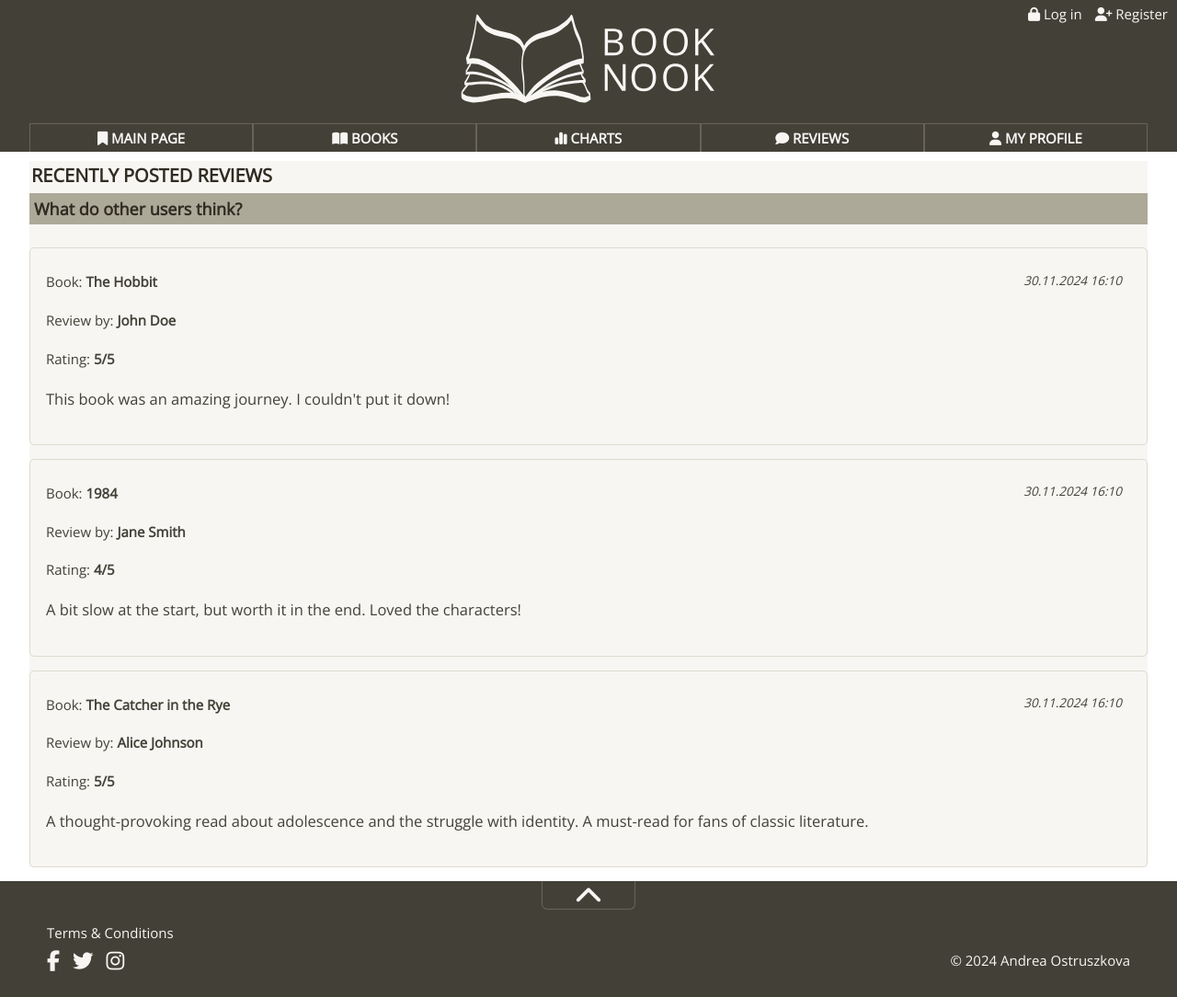
After one commit to AndreaOstruszka/ZWA-project-web-app, a PHP site: page /reviews.php in a window 1280 px wide. The commit adds this page. Shown: the whole page at 92% size. Run offline with PHP 8.4, Linux system fonts and the light colour scheme; some libraries are stand-ins or nearby versions.

Commit message:
Added reviews.php and review_edit.php

```diff
--- a/frontend_new/header.php
+++ b/frontend_new/header.php
@@ -18,7 +18,7 @@
             <li class="li-navigation"><a class="navigation-item" href="index.php"><i class="fa fa-bookmark"></i> Main page</a></li>
             <li class="li-navigation"><a class="navigation-item" href="books.php"><i class="fa-solid fa-book-open"></i> Books</a></li>
             <li class="li-navigation"><a class="navigation-item" href="charts.php"><i class="fa-solid fa-chart-simple"></i> Charts</a></li>
-            <li class="li-navigation"><a class="navigation-item" href="index.php"><i class="fa-solid fa-comment"></i> Reviews</a></li>
+            <li class="li-navigation"><a class="navigation-item" href="reviews.php"><i class="fa-solid fa-comment"></i> Reviews</a></li>
             <li class="li-navigation"><a class="navigation-item" href="profile.php"><i class="fa-solid fa-user"></i> My profile</a></li>
         </ul>
     </div>
--- /dev/null
+++ b/frontend_new/reviews.php
@@ -0,0 +1,35 @@
+<?php include 'header.php'; ?>
+
+<div id="content">
+    <article id="main-widest">
+        <h1>Recently posted reviews</h1>
+        <h2>What do other users think?</h2>
+        <br>
+
+        <div class="review-index">
+            <div class="review-time">30.11.2024 16:10</div>
+            <p>Book: <span class="review-book">The Hobbit</span></p>
+            <p>Review by: <strong class="review-user">John Doe</strong></p>
+            <p>Rating: <strong class="review-rating">5/5</strong></p>
+            <p class="review-text">This book was an amazing journey. I couldn't put it down!</p>
+        </div>
+
+        <div class="review-index">
+            <div class="review-time">30.11.2024 16:10</div>
+            <p>Book: <span class="review-book">1984</span></p>
+            <p>Review by: <strong class="review-user">Jane Smith</strong></p>
+            <p>Rating: <strong class="review-rating">4/5</strong></p>
+            <p class="review-text">A bit slow at the start, but worth it in the end. Loved the characters!</p>
+        </div>
+
+        <div class="review-index">
+            <div class="review-time">30.11.2024 16:10</div>
+            <p>Book: <span class="review-book">The Catcher in the Rye</span></p>
+            <p>Review by: <strong class="review-user">Alice Johnson</strong></p>
+            <p>Rating: <strong class="review-rating">5/5</strong></p>
+            <p class="review-text">A thought-provoking read about adolescence and the struggle with identity. A must-read for fans of classic literature.</p>
+        </div>
+    </article>
+</div>
+
+<?php include 'footer.php'; ?>
```
Also changed, not shown: frontend_new/book-detail.php (+4 -3 lines), frontend_new/review_edit.php (added, +37 -0 lines).
